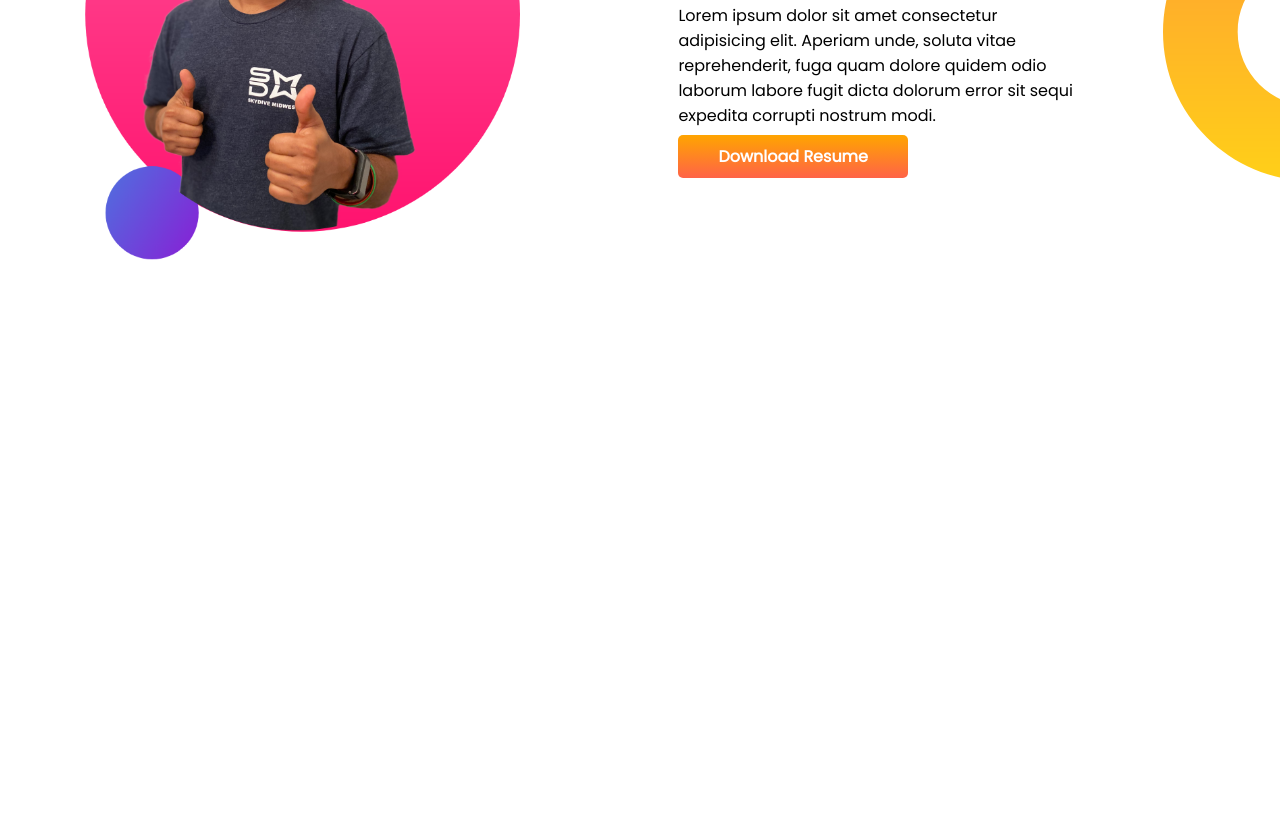
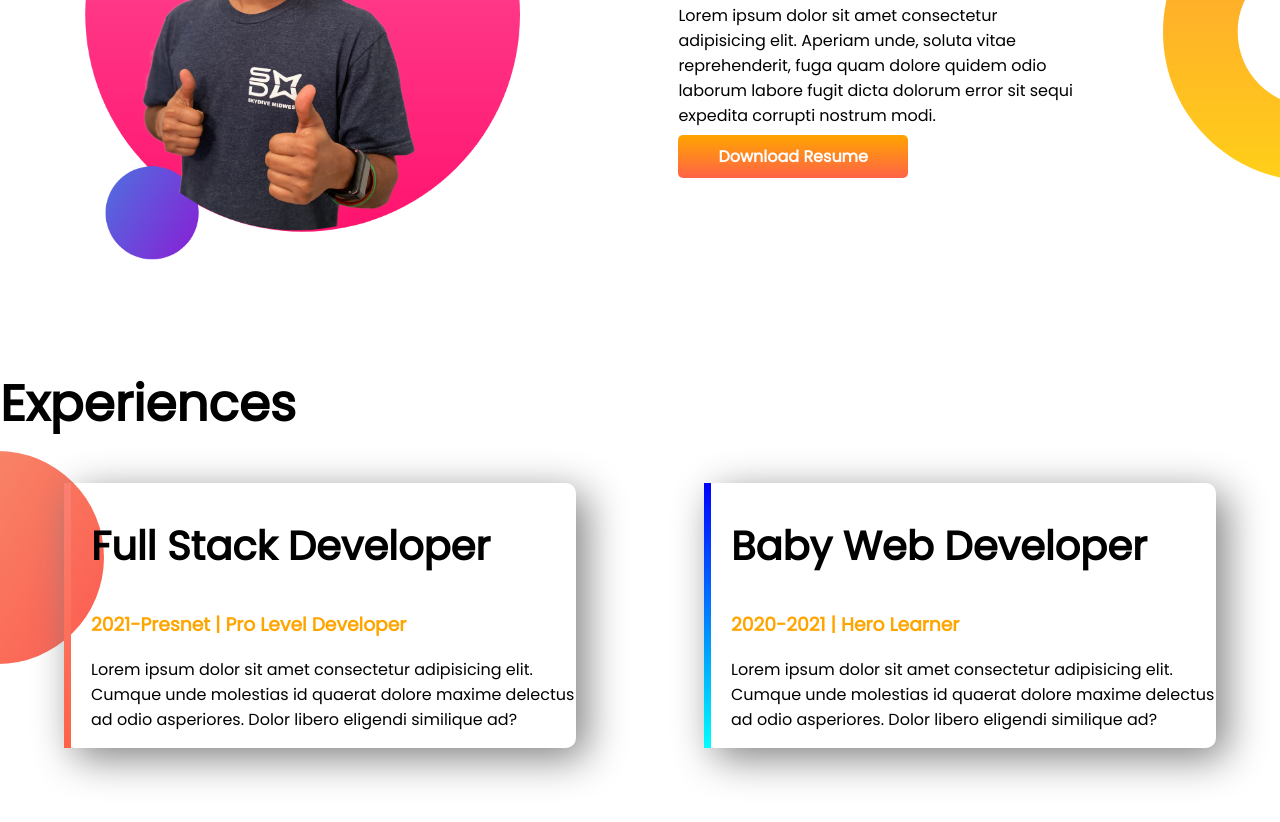
Before and after one commit to aktarulrahul/ph-developer-portfolio, a plain HTML site: page index.html in a window 1280 px wide. Shown: the part 820-1642 px from the top of the page. Before the commit the page ends 1187 px from the top, so only its background shows below. Drawn offline with Linux system fonts and the light colour scheme.

Commit message:
Add Experience Section

```diff
--- a/index.html
+++ b/index.html
@@ -14,7 +14,7 @@
     <link rel="stylesheet" href="style.css" />
   </head>
   <body>
-    <section class="top-banner">
+    <section class="top-banner flexible-container">
       <div class="half-width">
         <h1>Welcome to</h1>
         <h1><span class="orange-color">Tony Stark</span> World</h1>
@@ -41,7 +41,7 @@
         <img src="images/jhankar.png" alt="" />
       </div>
     </section>
-    <section class="dream-big">
+    <section class="dream-big flexible-container">
       <div class="half-width">
         <img src="images/jhankar2.png" alt="" />
       </div>
@@ -62,5 +62,28 @@
         >
       </div>
     </section>
+    <section class="experience-area">
+      <h1>Experiences</h1>
+      <div class="flexible-container">
+        <div id="pro-developer" class="experience-item">
+          <h2>Full Stack Developer</h2>
+          <h3 class="orange-color">2021-Presnet | Pro Level Developer</h3>
+          <p>
+            Lorem ipsum dolor sit amet consectetur adipisicing elit. Cumque unde
+            molestias id quaerat dolore maxime delectus ad odio asperiores.
+            Dolor libero eligendi similique ad?
+          </p>
+        </div>
+        <div id="baby-developer" class="experience-item">
+          <h2>Baby Web Developer</h2>
+          <h3 class="orange-color">2020-2021 | Hero Learner</h3>
+          <p>
+            Lorem ipsum dolor sit amet consectetur adipisicing elit. Cumque unde
+            molestias id quaerat dolore maxime delectus ad odio asperiores.
+            Dolor libero eligendi similique ad?
+          </p>
+        </div>
+      </div>
+    </section>
   </body>
 </html>
--- a/style.css
+++ b/style.css
@@ -5,10 +5,13 @@ body {
 h1 {
   font-size: 50px;
 }
+h2 {
+  font-size: 40px;
+}
 .orange-color {
   color: orange;
 }
-section {
+.flexible-container {
   display: flex;
   margin-bottom: 100px;
 }
@@ -44,3 +47,30 @@ section {
 .dream-content {
   padding-right: 200px;
 }
+
+.experience-area {
+  background-image: url(images/exp-bg.png);
+  background-repeat: no-repeat;
+  background-position: left;
+}
+
+.experience-item {
+  width: 40%;
+  margin-left: 5%;
+  margin-right: 5%;
+  padding-left: 20px;
+  border-radius: 10px;
+  box-shadow: 10px 10px 40px gray;
+}
+
+#pro-developer {
+  border-left: 7px solid;
+  border-image: linear-gradient(salmon, tomato);
+  border-image-slice: 1;
+}
+
+#baby-developer {
+  border-left: 7px solid;
+  border-image: linear-gradient(blue, cyan);
+  border-image-slice: 1;
+}
```
